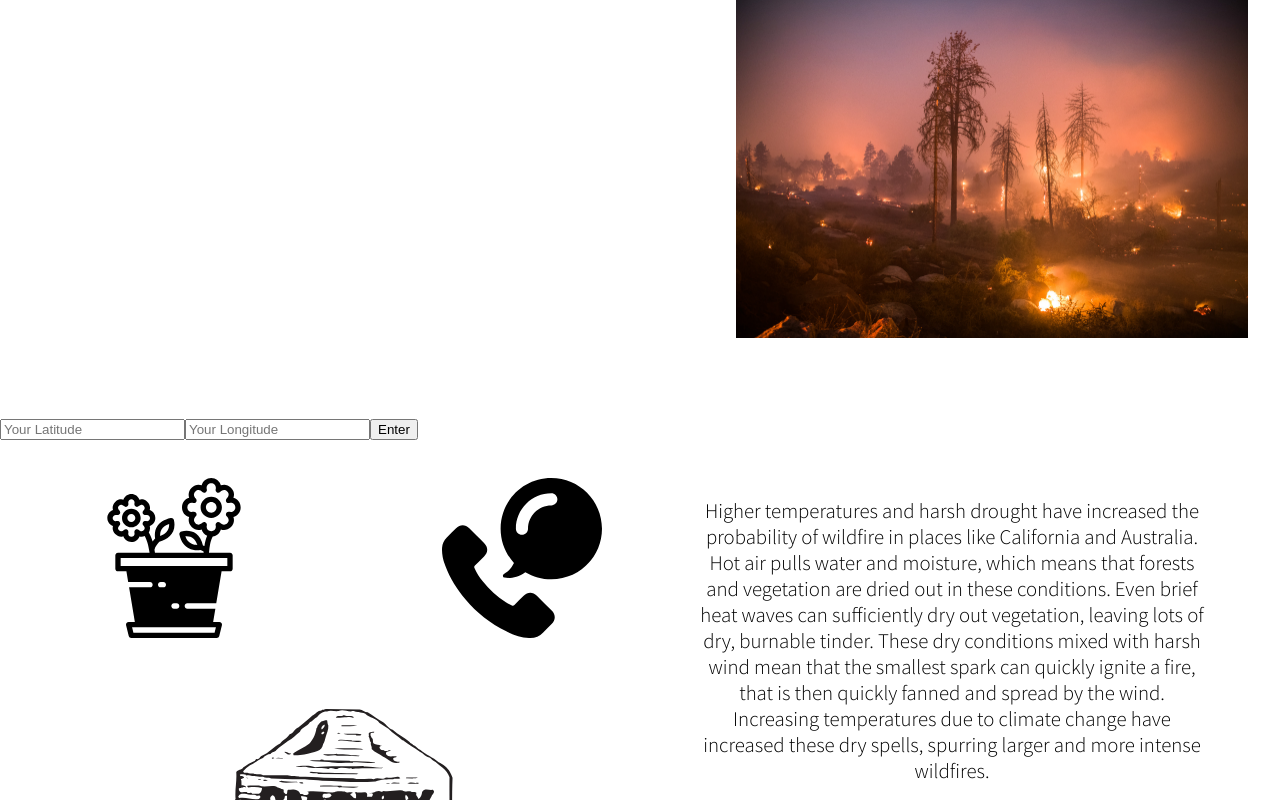
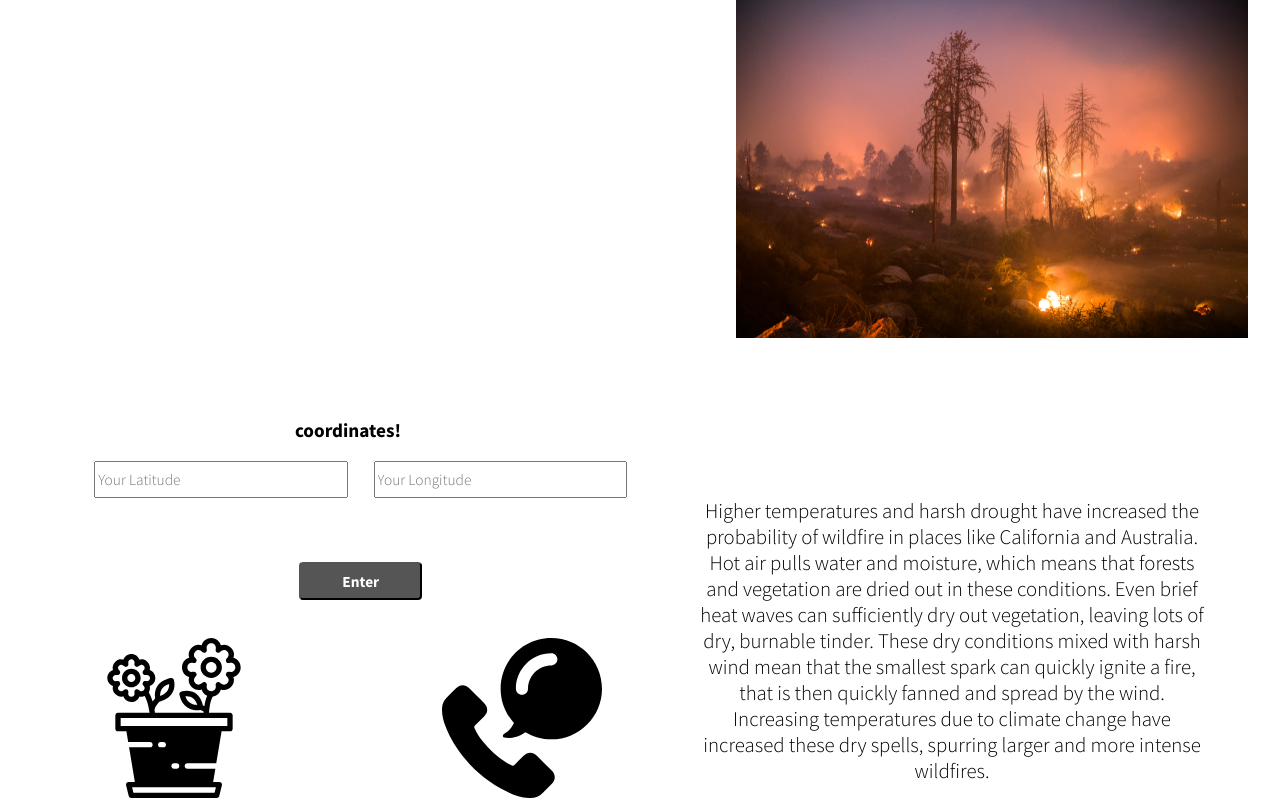
Before and after one commit to shannon-heh/TTB2020, a React (Create React App) app: page / in a window 1280 px wide. Shown: the part 1216-2016 px from the top of the page. Built offline with nearby package versions, Linux system fonts and the light colour scheme; no server answers; the HTML template or start-up script is replaced by a standard one.

Commit message:
css for form

```diff
--- a/src/App.css
+++ b/src/App.css
@@ -229,3 +229,37 @@ div.carousel li.slide {
   width: 70%;
   padding: 5px;
 }
+
+div #enter-coords {
+  text-align: center;
+  font-size: 1.5vw;
+  font-family: "Source Sans Pro", sans-serif;
+  font-weight: 700;
+}
+
+#form div {
+  text-align: center;
+}
+
+#form #input {
+  margin-left: 2%;
+  font-size: 1.2vw;
+  font-family: "Source Sans Pro", sans-serif;
+  font-weight: 500;
+  margin-bottom: 5%;
+}
+
+#form #submit {
+  margin-left: 2%;
+  font-size: 1.2vw;
+  font-family: "Source Sans Pro", sans-serif;
+  font-weight: 700;
+  background-color: #555555;
+  color: white;
+  border-radius: 4px;
+}
+
+#form #submit:hover {
+  background-color: #f9e9db;
+  transition: 0.5s;
+}
--- a/src/Nav.js
+++ b/src/Nav.js
@@ -10,7 +10,7 @@ export const NavBar = () => {
                 <ul>
                     <li><a href = "#overlay">Home</a></li>
                     <li><a href = "#history">History</a></li>
-                    <li><a href = "#prediction">Prediction</a></li>
+                    <li><a href = "#enter-coords">Prediction</a></li>
                     <li><a href = "#prevention">Prevention</a></li>
                     <li><a href = "#community">Community</a></li>
                     <li><a href = "#about">About</a></li>
--- a/src/Prediction.js
+++ b/src/Prediction.js
@@ -30,11 +30,11 @@ export const Prediction = () => {
             if(weather["temp"] >= history["temp"] - 10)
                 riskFactor++;
         }
-        if(history["prcp"] !== DATA_UNAVAILABLE) {
+        if(weather["type"] === "Thunderstorm" || weather["type"] === "Smoke"
+            || weather["type"] === "Haze")
+                riskFactor++;
+        if(history["prcp"] !== DATA_UNAVAILABLE)
             numValid++;
-            if(weather["prcp"] <= history["prcp"] + 2)
-                riskFactor++;
-        }
         if(history["wind"] !== DATA_UNAVAILABLE) {
             numValid++;
             if(weather["wind"] >= history["wind"] - 1)
@@ -108,11 +108,17 @@ export const Prediction = () => {
     };
 
     return (
-        <>
-            <form onSubmit={handleSubmit(onSubmit)}>
-                <input name="latitude" placeholder="Your Latitude" ref={register} />
-                <input name="longitude" placeholder="Your Longitude" ref={register} />
-                <input type="submit" placeholder="Enter" value = "Enter"/>
+        <div id="prediction">
+            <div><h3 id="enter-coords">Enter your coordinates! </h3></div>
+            <form id="form" onSubmit={handleSubmit(onSubmit)}>
+                <div>
+                    <input id="input" name="latitude" placeholder="Your Latitude" ref={register}
+                        style={{height:"2em", width: "16em"}}/>
+                    <input id="input" name="longitude" placeholder="Your Longitude" ref={register}
+                        style={{height:"2em", width: "16em"}}/>
+                    <input id="submit" type="submit" placeholder="Enter" value = "Enter"
+                        style={{height:"2.5em", width: "8em"}}/>
+                </div>
             </form>
             {prediction && (
                 <>
@@ -126,6 +132,6 @@ export const Prediction = () => {
                 </>
             )
             }
-        </>
+        </div>
     );
 }
```
